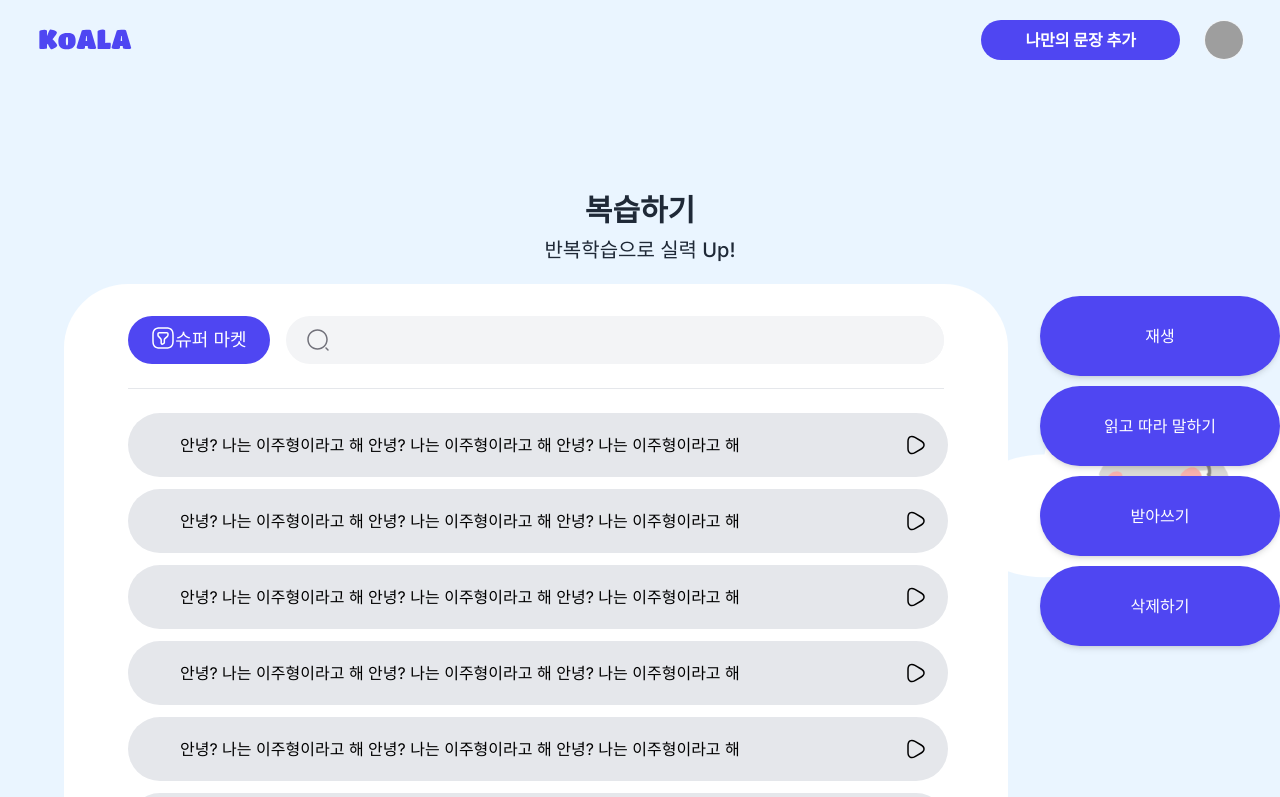
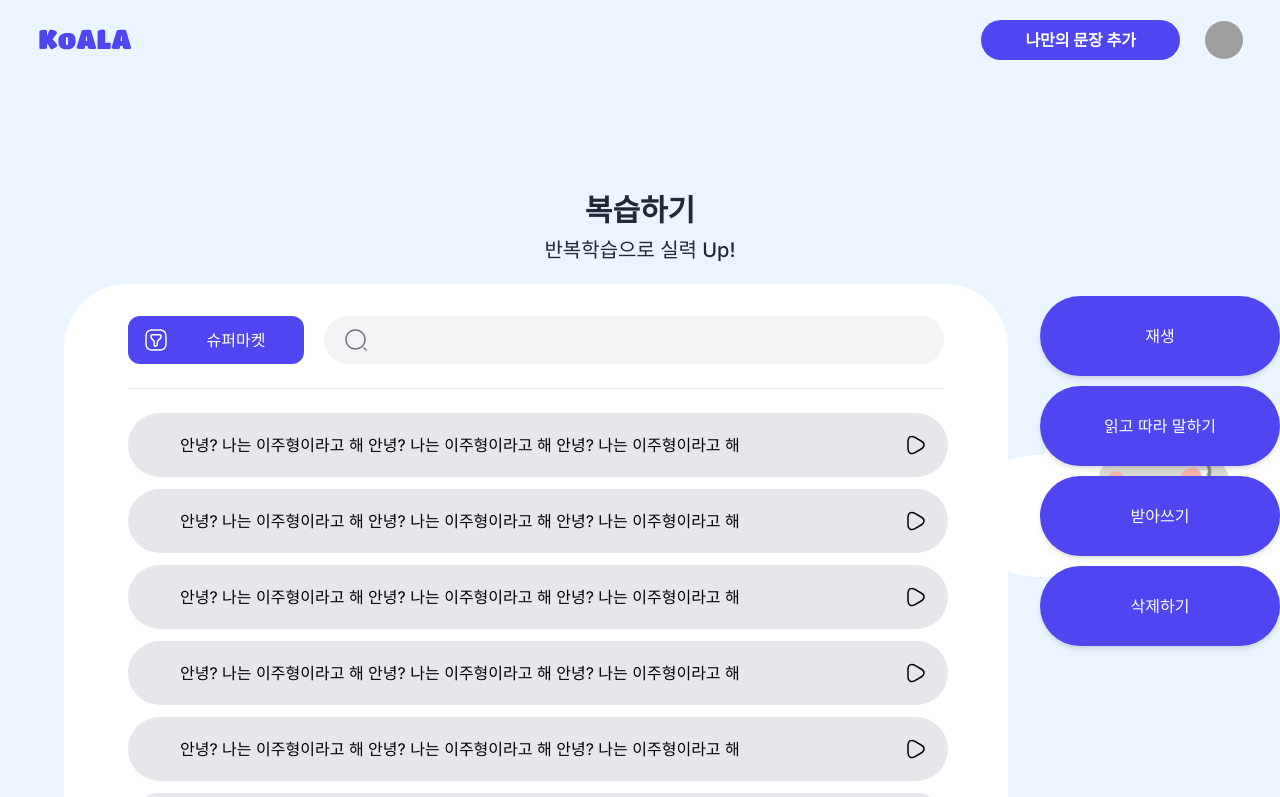
Before and after one commit to s0ojin/KoALA, a Next.js app in the folder frontend/: page /review in a window 1280 px wide. Shown: the top 797 px of the page. Built offline with nearby package versions, Linux system fonts and the light colour scheme; grey boxes are pictures that could not be loaded.

Commit message:
Feat: Filter 애니메이션 추가

```diff
--- a/frontend/src/app/review/_components/Filter.tsx
+++ b/frontend/src/app/review/_components/Filter.tsx
@@ -2,63 +2,73 @@
 
 import FilterIcon from '/public/icons/filter-square.svg'
 import { useState } from 'react'
+import { motion, Variants } from 'framer-motion'
+
+const itemVariants: Variants = {
+  open: {
+    opacity: 1,
+    y: 0,
+    transition: { type: "spring", stiffness: 300, damping: 24 }
+  },
+  closed: { opacity: 0, y: 20, transition: { duration: 0.2 } }
+};
+
 
 export default function Filter() {
-  const [isClicked, setClicked] = useState<Boolean>(false)
+  const [isOpen, setIsOpen] = useState(false);
 
-  const handleSelect = () => {
-    setClicked((isClicked) => !isClicked)
-  }
+  const ItemList = () => <motion.li variants={itemVariants}>{item}</motion.li>
 
   return (
-    <>
-      <button
-        onClick={handleSelect}
-        className="w-[11rem] h-full bg-primary-400 rounded-[4rem] mr-[1rem] hover:bg-primary-800 inline-flex items-center dark:bg-primary-600 dark:hover:bg-primary-700"
+    <motion.nav
+      initial={false}
+      animate={isOpen ? "open" : "closed"}
+      className="menu mr-5"
+    >
+      <motion.button
+        whileTap={{ scale: 0.97 }}
+        onClick={() => setIsOpen(!isOpen)}
+        className='w-[11rem] h-full bg-primary-400 rounded-xl flex items-center'
       >
-        <div className="flex m-auto px-[1rem]">
-          <FilterIcon width={24} height={24} />
-          <p className="text-white text-lg m-auto">슈퍼 마켓</p>
-        </div>
-      </button>
-      {/* <div
-        className={`absolute w-[11rem] z-50 bg-white divide-y divide-gray-100 rounded-lg shadow-md dark:bg-gray-700 ${isClicked ? '' : 'hidden'}`}
+        <FilterIcon
+          width={24}
+          height={24}
+          className="ml-[1rem]"
+        />
+        <p className='m-auto text-white'>
+          슈퍼마켓
+        </p>
+      </motion.button>
+      <motion.ul
+        className='bg-white mt-1'
+        variants={{
+          open: {
+            clipPath: "inset(0% 0% 0% 0% round 10px)",
+            transition: {
+              type: "spring",
+              bounce: 0,
+              duration: 0.7,
+              delayChildren: 0.3,
+              staggerChildren: 0.05
+            }
+          },
+          closed: {
+            clipPath: "inset(10% 50% 90% 50% round 10px)",
+            transition: {
+              type: "spring",
+              bounce: 0,
+              duration: 0.3
+            }
+          }
+        }}
+        style={{ pointerEvents: isOpen ? "auto" : "none" }}
       >
-        <ul className="py-2 text-sm text-gray-700 dark:text-gray-200 text-center">
-          <li>
-            <a
-              href="#"
-              className="block px-4 py-2 hover:bg-gray-100 dark:hover:bg-gray-600 dark:hover:text-white"
-            >
-              교육
-            </a>
-          </li>
-          <li>
-            <a
-              href="#"
-              className="block px-4 py-2 hover:bg-gray-100 dark:hover:bg-gray-600 dark:hover:text-white"
-            >
-              행정
-            </a>
-          </li>
-          <li>
-            <a
-              href="#"
-              className="block px-4 py-2 hover:bg-gray-100 dark:hover:bg-gray-600 dark:hover:text-white"
-            >
-              일상
-            </a>
-          </li>
-          <li>
-            <a
-              href="#"
-              className="block px-4 py-2 hover:bg-gray-100 dark:hover:bg-gray-600 dark:hover:text-white"
-            >
-              사용자
-            </a>
-          </li>
-        </ul>
-      </div> */}
-    </>
+        <motion.li variants={itemVariants} className="text-center hover:text-white py-[0.5rem] hover:bg-gray-400">Item 1 </motion.li>
+        <motion.li variants={itemVariants} className="text-center hover:text-white py-[0.5rem] hover:bg-gray-400">Item 2 </motion.li>
+        <motion.li variants={itemVariants} className="text-center hover:text-white py-[0.5rem] hover:bg-gray-400">Item 3 </motion.li>
+        <motion.li variants={itemVariants} className="text-center hover:text-white py-[0.5rem] hover:bg-gray-400">Item 4 </motion.li>
+        <motion.li variants={itemVariants} className="text-center hover:text-white py-[0.5rem] hover:bg-gray-400">Item 5 </motion.li>
+      </motion.ul>
+    </motion.nav>
   )
 }
```
